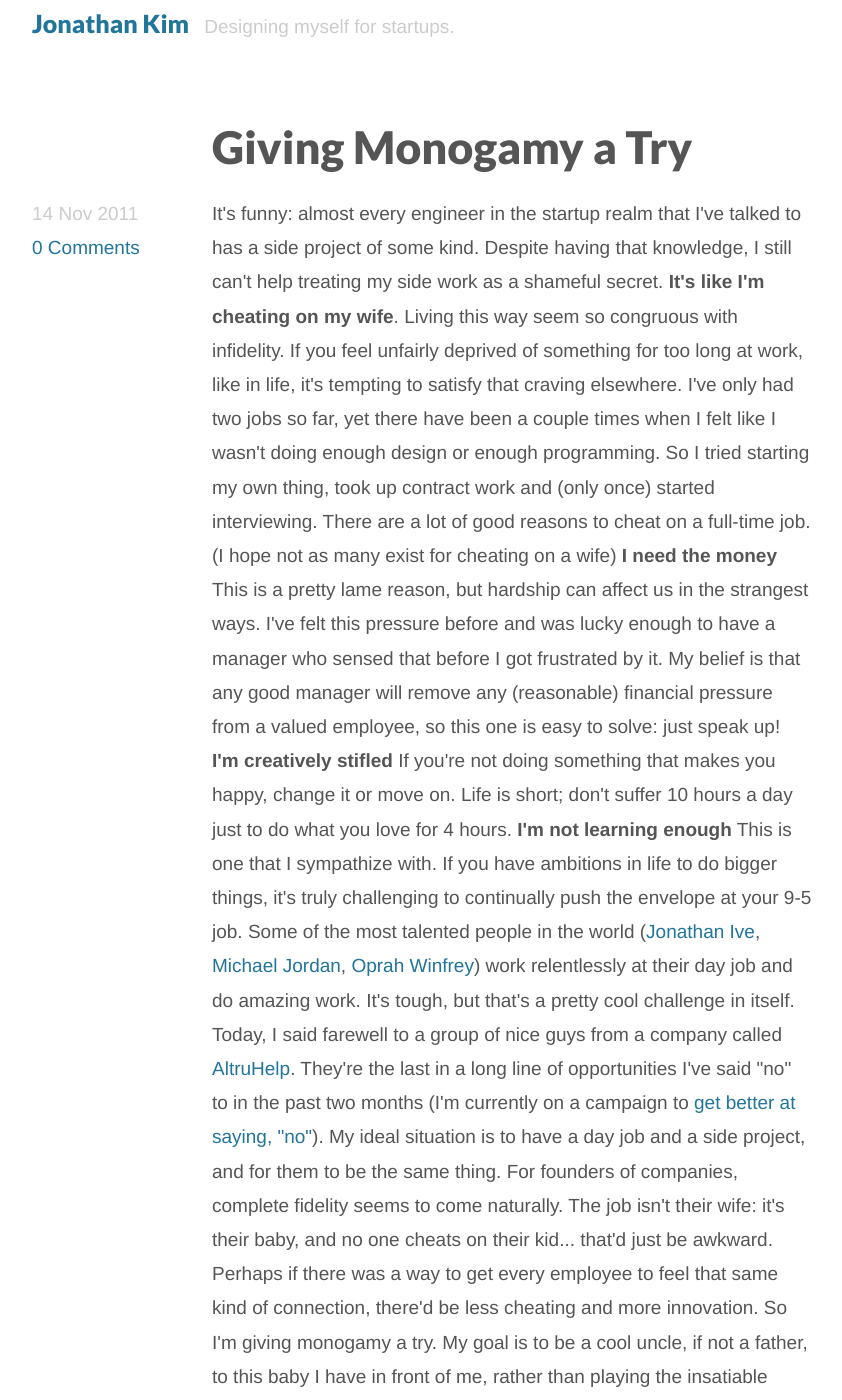
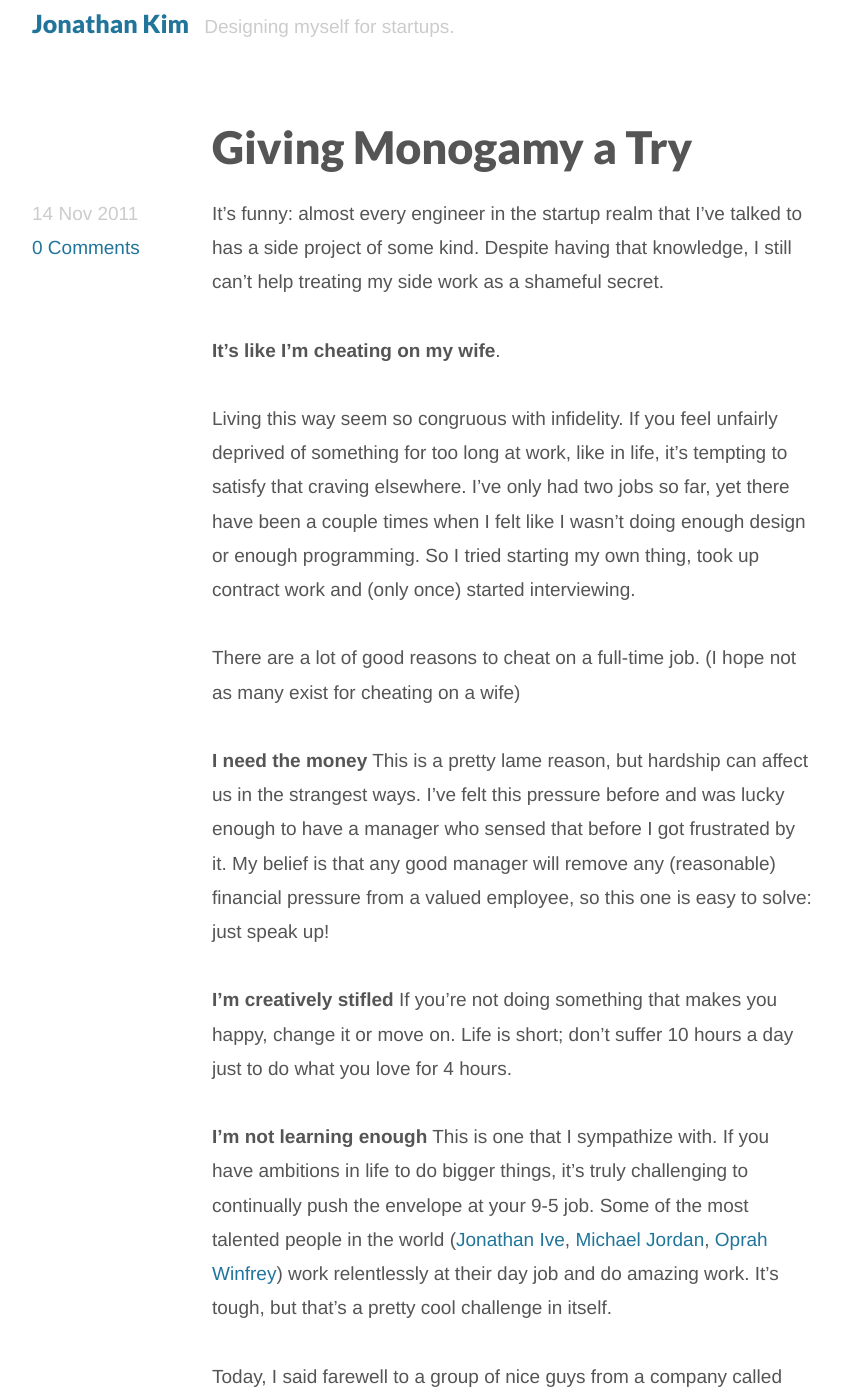
Before and after one commit to hijonathan/jonathan-kim.com, a Jekyll site: the page built from _posts/2011-11-14-giving-monogamy-a-try.md, in a window 1280 px wide and 1400 px high. Shown: the whole window, without its empty margins (218-1060 px from the left). Built offline with Jekyll 4.4.1, drawn with Linux system fonts in a browser that asks for light colours; some of the changed text lies outside the part shown.

Commit message:
Change to markdown.

```diff
--- a/_posts/2011-11-14-giving-monogamy-a-try.html
+++ b/_posts/2011-11-14-giving-monogamy-a-try.md
@@ -13,22 +13,22 @@ meta:
 ---
 It's funny: almost every engineer in the startup realm that I've talked to has a side project of some kind. Despite having that knowledge, I still can't help treating my side work as a shameful secret.
 
-<strong>It's like I'm cheating on my wife</strong>.
+**It's like I'm cheating on my wife**.
 
 Living this way seem so congruous with infidelity. If you feel unfairly deprived of something for too long at work, like in life, it's tempting to satisfy that craving elsewhere. I've only had two jobs so far, yet there have been a couple times when I felt like I wasn't doing enough design or enough programming. So I tried starting my own thing, took up contract work and (only once) started interviewing.
 
 There are a lot of good reasons to cheat on a full-time job. (I hope not as many exist for cheating on a wife)
 
-<strong>I need the money</strong>
+**I need the money**
 This is a pretty lame reason, but hardship can affect us in the strangest ways. I've felt this pressure before and was lucky enough to have a manager who sensed that before I got frustrated by it. My belief is that any good manager will remove any (reasonable) financial pressure from a valued employee, so this one is easy to solve: just speak up!
 
-<strong>I'm creatively stifled</strong>
+**I'm creatively stifled**
 If you're not doing something that makes you happy, change it or move on. Life is short; don't suffer 10 hours a day just to do what you love for 4 hours.
 
-<strong>I'm not learning enough</strong>
-This is one that I sympathize with. If you have ambitions in life to do bigger things, it's truly challenging to continually push the envelope at your 9-5 job. Some of the most talented people in the world (<a href="http://www.dailymail.co.uk/home/moslive/article-1367481/Apples-Jonathan-Ive-How-did-British-polytechnic-graduate-design-genius.html">Jonathan Ive</a>, <a href="http://www.phoenixrealestateguy.com/what-we-can-learn-from-michael-jordan-hard-work-dedication-failure/">Michael Jordan</a>, <a href="http://www.essortment.com/oprah-winfrey---biography-20433.html">Oprah Winfrey</a>) work relentlessly at their day job and do amazing work. It's tough, but that's a pretty cool challenge in itself.
+**I'm not learning enough**
+This is one that I sympathize with. If you have ambitions in life to do bigger things, it's truly challenging to continually push the envelope at your 9-5 job. Some of the most talented people in the world ([Jonathan Ive](http://www.dailymail.co.uk/home/moslive/article-1367481/Apples-Jonathan-Ive-How-did-British-polytechnic-graduate-design-genius.html), [Michael Jordan](http://www.phoenixrealestateguy.com/what-we-can-learn-from-michael-jordan-hard-work-dedication-failure/), [Oprah Winfrey](http://www.essortment.com/oprah-winfrey---biography-20433.html)) work relentlessly at their day job and do amazing work. It's tough, but that's a pretty cool challenge in itself.
 
-Today, I said farewell to a group of nice guys from a company called <a href="http://www.altruhelp.com">AltruHelp</a>. They're the last in a long line of opportunities I've said "no" to in the past two months (I'm currently on a campaign to <a href="http://www.quora.com/How-can-a-person-learn-to-say-no">get better at saying, "no"</a>).
+Today, I said farewell to a group of nice guys from a company called [AltruHelp](http://www.altruhelp.com). They're the last in a long line of opportunities I've said "no" to in the past two months (I'm currently on a campaign to [get better at saying, "no"](http://www.quora.com/How-can-a-person-learn-to-say-no)).
 
 My ideal situation is to have a day job and a side project, and for them to be the same thing. For founders of companies, complete fidelity seems to come naturally. The job isn't their wife: it's their baby, and no one cheats on their kid... that'd just be awkward. Perhaps if there was a way to get every employee to feel that same kind of connection, there'd be less cheating and more innovation.
 
```
